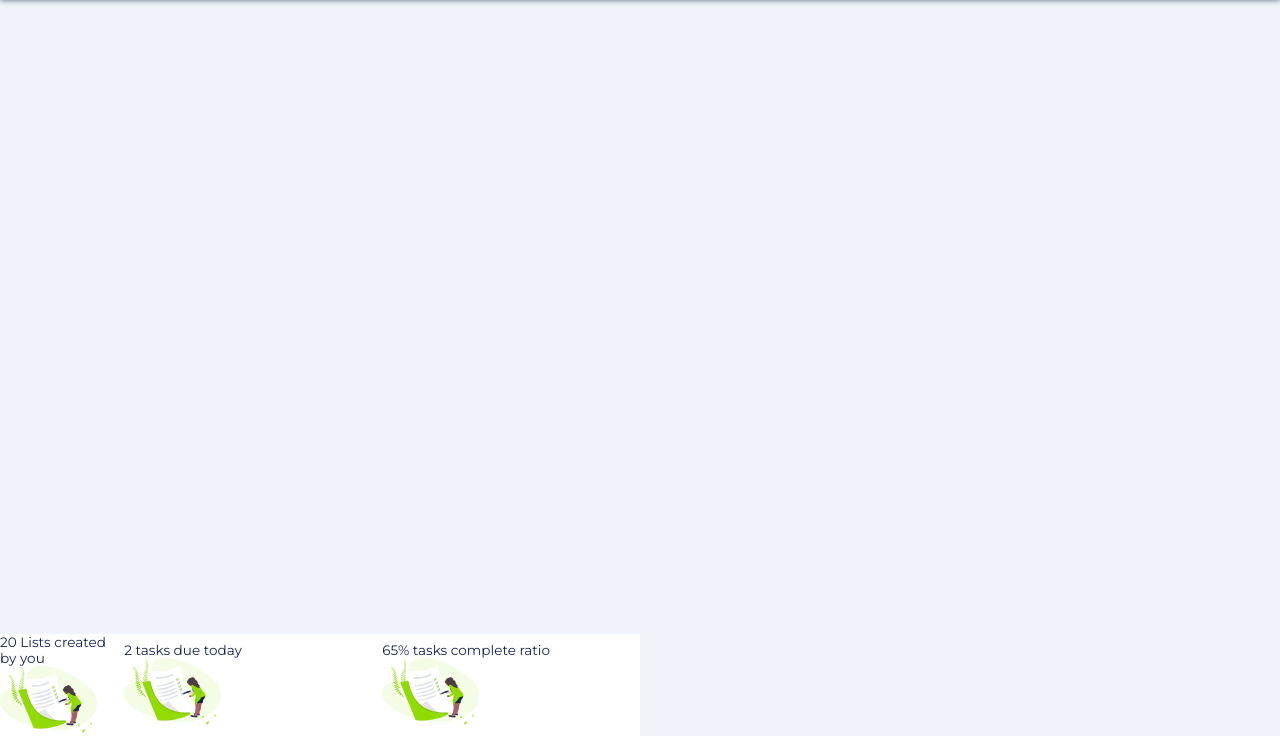
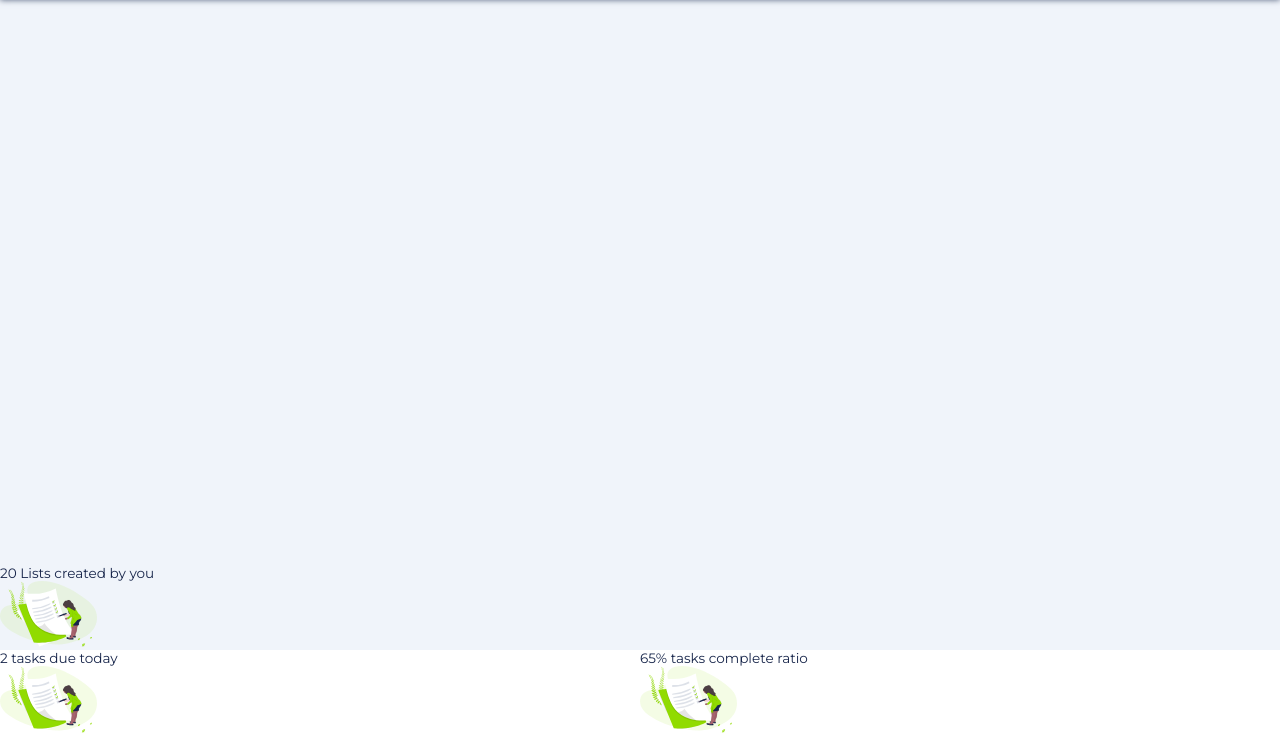
Before and after one commit to sagari17/Task-Planner, a website: page public/statistics.html in a window 1280 px wide. Shown: the part 64-800 px from the top of the page. Drawn offline with Linux system fonts and the light colour scheme.

Commit message:
fixing statistics

```diff
--- a/public/css/statistics.css
+++ b/public/css/statistics.css
@@ -1,4 +1,8 @@
-.wrapperListStatistics{
+.wrapperStatistics{
+    flex-direction: row;
+}
+
+.statsListStatistics{
     display: flex;
     background: white;
     align-items: center;
--- a/public/statistics.html
+++ b/public/statistics.html
@@ -13,7 +13,7 @@
     <my-menu></my-menu>
     <div id="container"></div>
 
-    <div class="wrapperListStatistics">
+    <div class="wrapperStatistics">
       <div id="statsListsWrapper">
         <div id="statsForListCreated">20 Lists created by you</div>
         <img src="images/lists.svg" class="showListIcon" />
```
